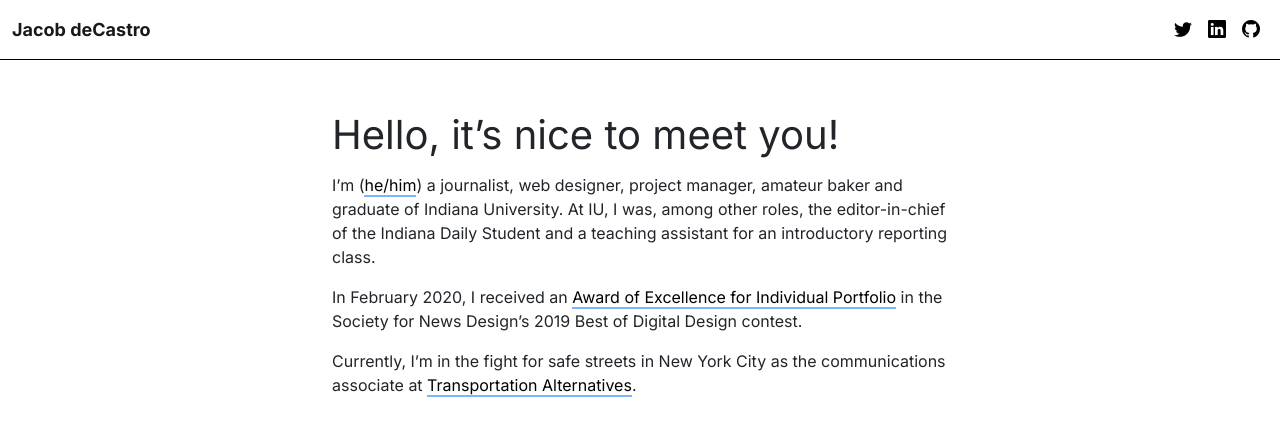
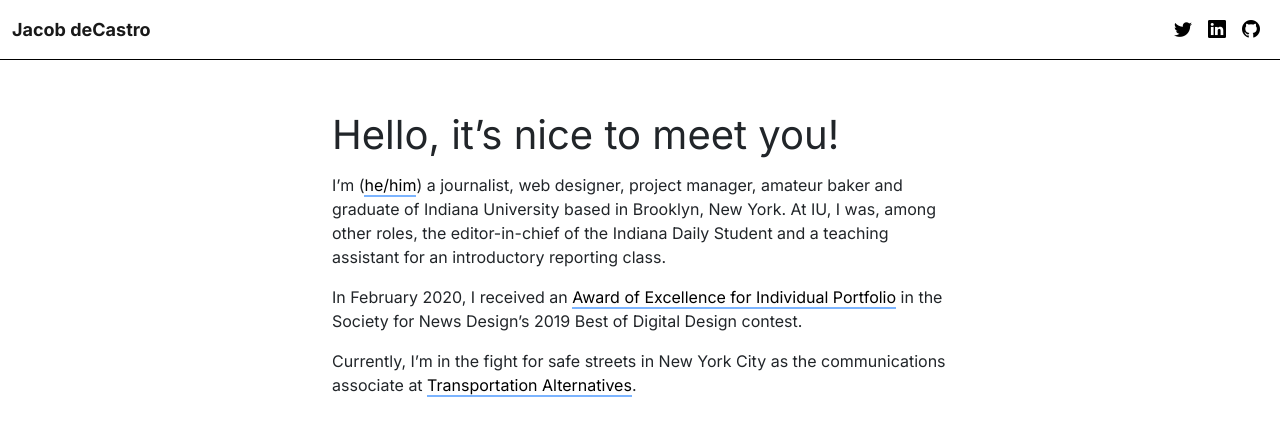
Before and after one commit to jacobdecastro/decastro.cool, a Jekyll site: the page built from index.markdown, in a window 1280 px wide and 900 px high, cut to the strip 0-440 px from the top of the window. Shown: the top 436 px of the strip. Built offline with Jekyll 4.4.1, drawn with Linux system fonts in a browser that asks for light colours.

Commit message:
updated index

```diff
--- a/index.markdown
+++ b/index.markdown
@@ -5,7 +5,7 @@ title: Jacob deCastro
 
 # Hello, it's nice to meet you!
 
-I'm (<a href="https://pronoun.is/he" target="_blank">he/him</a>) a journalist, web designer, project manager, amateur baker and graduate of Indiana University. At IU, I was, among other roles, the editor-in-chief of the Indiana Daily Student and a teaching assistant for an introductory reporting class.
+I'm (<a href="https://pronoun.is/he" target="_blank">he/him</a>) a journalist, web designer, project manager, amateur baker and graduate of Indiana University based in Brooklyn, New York. At IU, I was, among other roles, the editor-in-chief of the Indiana Daily Student and a teaching assistant for an introductory reporting class.
 
 In February 2020, I received an [Award of Excellence for Individual Portfolio](https://snd.org/2019-results-by-organization/) in the Society for News Design’s 2019 Best of Digital Design contest.
 
```
Also changed, not shown: 3 other files.
